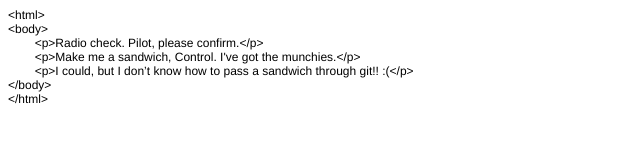
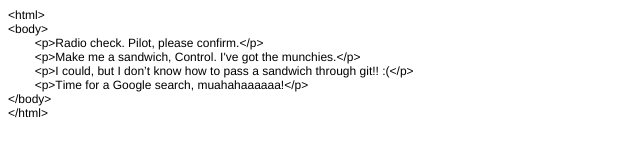
Before and after one commit to KristinCassidy/communication-log, a plain HTML site: page index.html in a window 1280 px wide. Shown: the whole page, without its empty margins (0-640 px from the left). Drawn offline with Linux system fonts and the light colour scheme.

Commit message:
Added second Pilot response

```diff
--- a/index.html
+++ b/index.html
@@ -18,6 +18,7 @@
 <p class="p1"><span class="s1"><span class="Apple-tab-span">	</span>&lt;p&gt;Radio check. Pilot, please confirm.&lt;/p&gt;</span></p>
 <p class="p1"><span class="s1"><span class="Apple-tab-span">	</span>&lt;p&gt;Make me a sandwich, Control. I've got the munchies.&lt;/p&gt;</span></p>
 <p class="p1"><span class="s1"><span class="Apple-tab-span">	</span>&lt;p&gt;I could, but I don’t know how to pass a sandwich through git!! :(&lt;/p&gt;</span></p>
+<p class="p1"><span class="s1"><span class="Apple-tab-span">	</span>&lt;p&gt;Time for a Google search, muahahaaaaaa!&lt;/p&gt;</span></p>
 <p class="p1"><span class="s1">&lt;/body&gt;</span></p>
 <p class="p1"><span class="s1">&lt;/html&gt;</span></p>
 </body>
```
